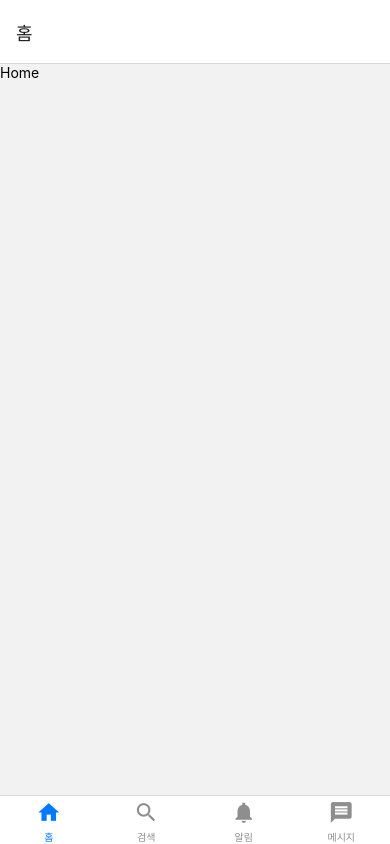
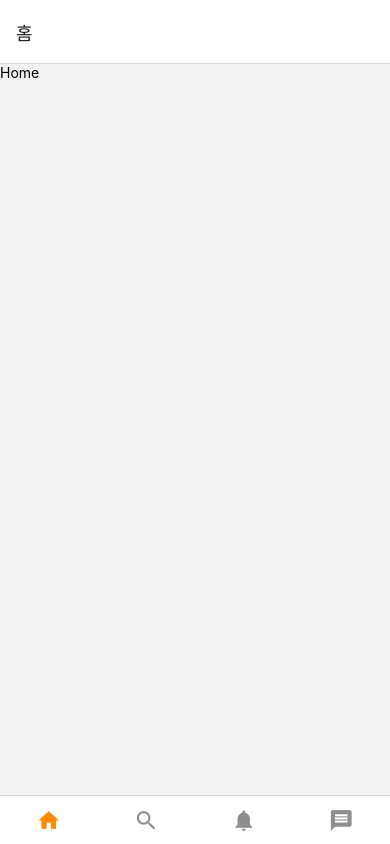
Before and after one commit to duhee77/ReactNativeStudy, a React Native app in the folder Chap5_AnotherNavigator/: screen / in a window 390 px wide. Built offline with nearby package versions, Linux system fonts and the light colour scheme.

Commit message:
Edit bottom tab color

```diff
--- a/Chap5_AnotherNavigator/App.js
+++ b/Chap5_AnotherNavigator/App.js
@@ -15,7 +15,12 @@ const MessageScreen = () => <Text>Message</Text>;
 const App = () => {
   return (
     <NavigationContainer>
-      <Tab.Navigator initialRouteName="Home">
+      <Tab.Navigator
+        initialRouteName="Home"
+        tabBarOptions={{
+          activeTintColor: '#fb8c00',
+          showLabel: false,
+        }}>
         <Tab.Screen
           name="Home"
           component={HomeScreen}
```
